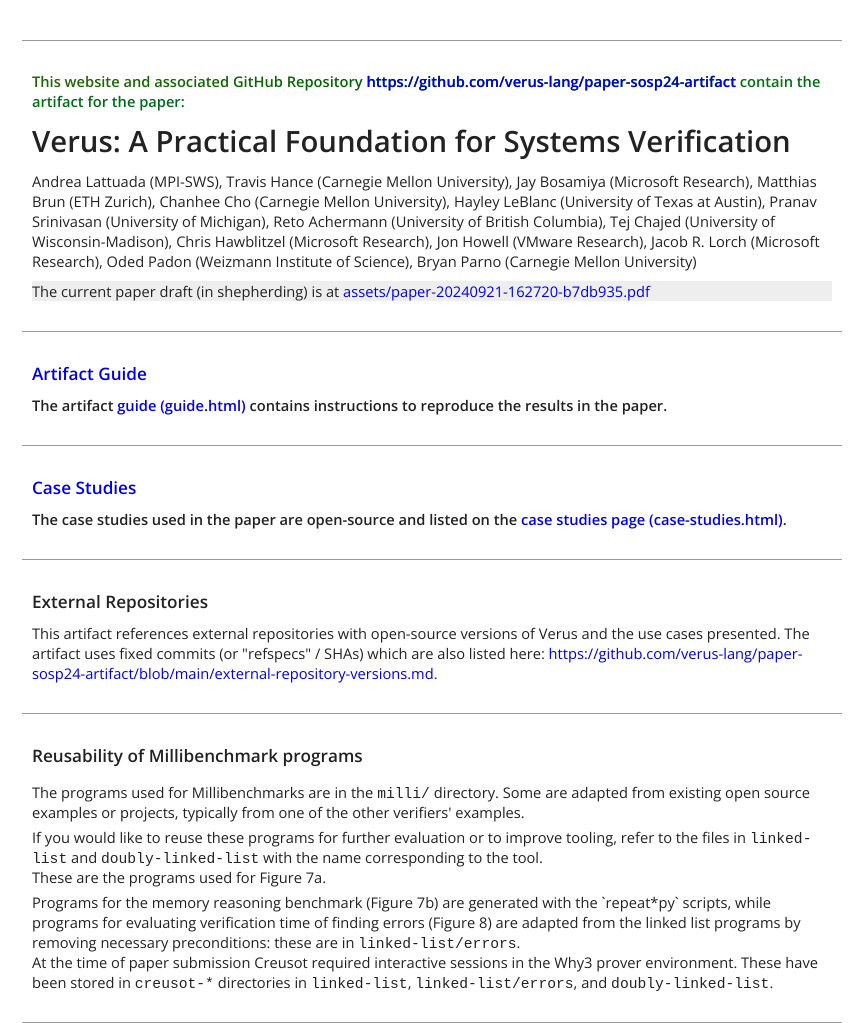
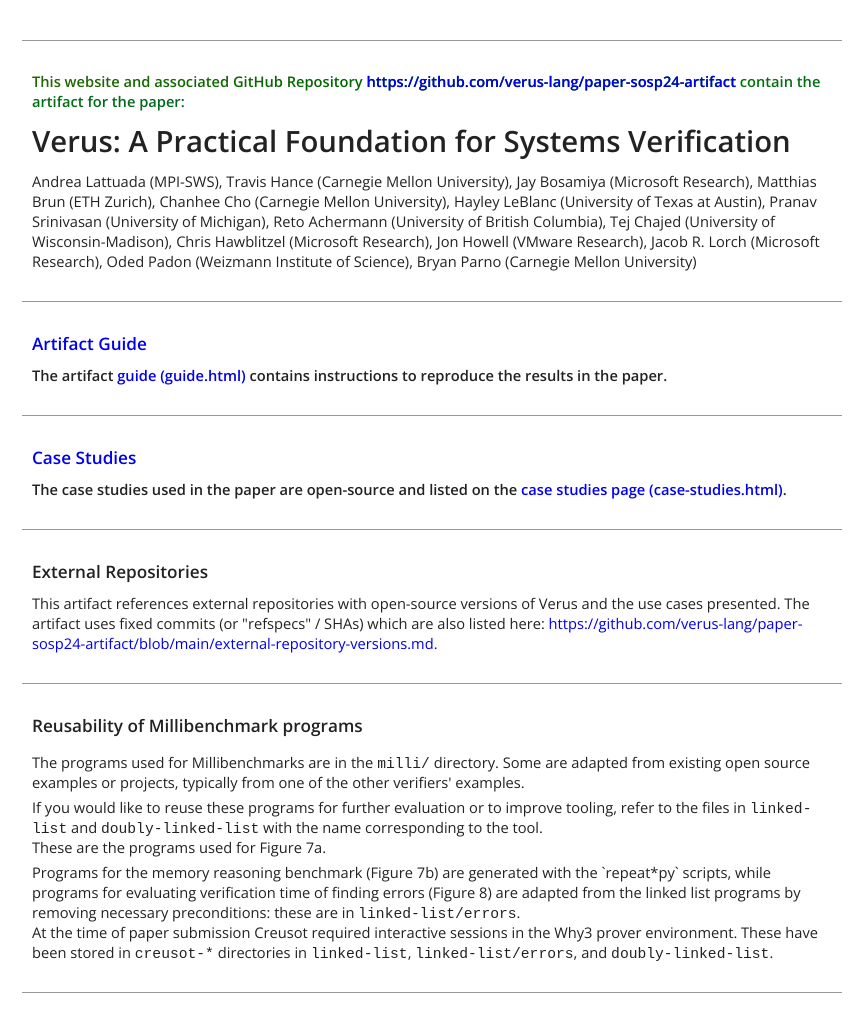
Before and after one commit to verus-lang/paper-sosp24-artifact, a Jekyll site: the page site/index.html, which Jekyll copies as it is, in a window 1280 px wide. Shown: the whole page, without its empty margins (8-871 px from the left). Built offline with Jekyll 4.4.1, drawn with Linux system fonts in a browser that asks for light colours; after the commit the page ends 993 px from its top, so only the background shows below that.

Commit message:
remove shepherding draft

```diff
--- a/site/index.html
+++ b/site/index.html
@@ -33,13 +33,6 @@
             Jacob R. Lorch (Microsoft Research),
             Oded Padon (Weizmann Institute of Science),
             Bryan Parno (Carnegie Mellon University)
-
-
-            <div style="background-color: #eee; margin-top: 10px; margin-right: 0px;">
-              The current paper draft (in shepherding) is at
-              <a href="assets/paper-20240921-162720-b7db935.pdf">assets/paper-20240921-162720-b7db935.pdf</a>
-            </div>
-
           </div>
           <div class="main relative card" style="font-weight: bold;">
             <h3><a href="guide.html">Artifact Guide</a></h3>
```
